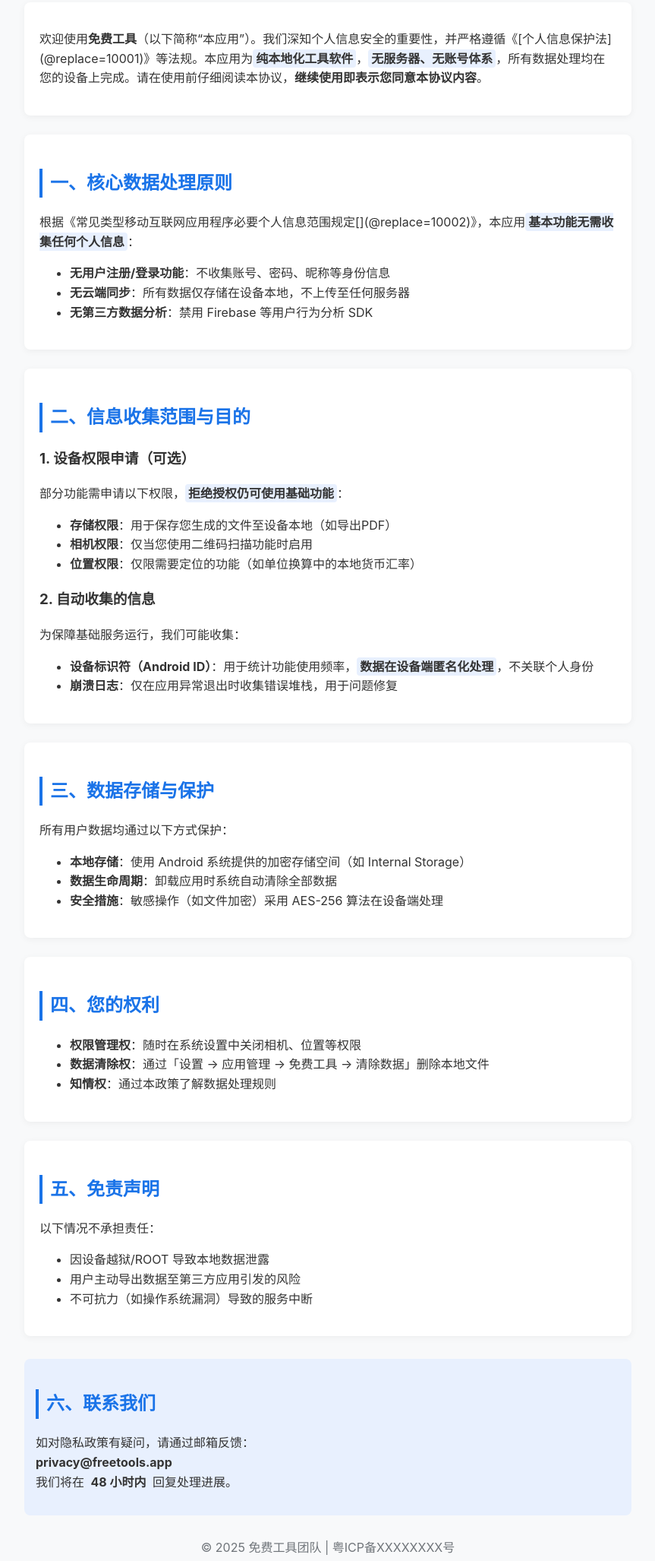
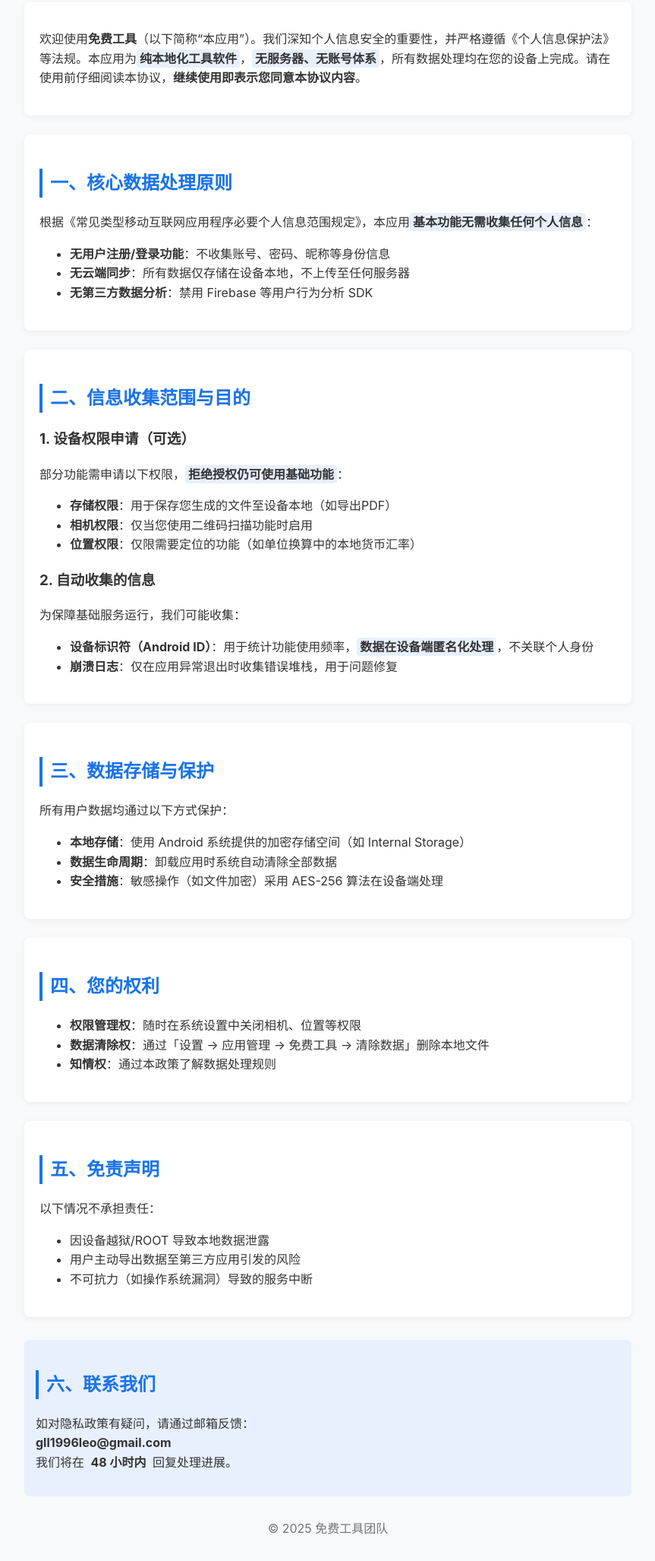
Before and after one commit to a765032380/web, a plain HTML site: page index.html in a window 1280 px wide. Shown: the part 187-2241 px from the top of the page at 76% size, without its empty margins (208-1071 px from the left). Drawn offline with Linux system fonts and the light colour scheme.

Commit message:
Update index.html

```diff
--- a/index.html
+++ b/index.html
@@ -75,12 +75,12 @@
     <div class="update-date">生效日期：2025年7月10日</div>
 
     <div class="section">
-        <p>欢迎使用<b>免费工具</b>（以下简称“本应用”）。我们深知个人信息安全的重要性，并严格遵循《[个人信息保护法](@replace=10001)》等法规。本应用为<span class="highlight">纯本地化工具软件</span>，<span class="highlight">无服务器、无账号体系</span>，所有数据处理均在您的设备上完成。请在使用前仔细阅读本协议，<b>继续使用即表示您同意本协议内容</b>。</p>
+        <p>欢迎使用<b>免费工具</b>（以下简称“本应用”）。我们深知个人信息安全的重要性，并严格遵循《个人信息保护法》等法规。本应用为<span class="highlight">纯本地化工具软件</span>，<span class="highlight">无服务器、无账号体系</span>，所有数据处理均在您的设备上完成。请在使用前仔细阅读本协议，<b>继续使用即表示您同意本协议内容</b>。</p>
     </div>
 
     <div class="section">
         <h2>一、核心数据处理原则</h2>
-        <p>根据《常见类型移动互联网应用程序必要个人信息范围规定[](@replace=10002)》，本应用<span class="highlight">基本功能无需收集任何个人信息</span>：</p>
+        <p>根据《常见类型移动互联网应用程序必要个人信息范围规定》，本应用<span class="highlight">基本功能无需收集任何个人信息</span>：</p>
         <ul>
             <li><b>无用户注册/登录功能</b>：不收集账号、密码、昵称等身份信息</li>
             <li><b>无云端同步</b>：所有数据仅存储在设备本地，不上传至任何服务器</li>
@@ -138,12 +138,12 @@
     <div class="contact">
         <h2>六、联系我们</h2>
         <p>如对隐私政策有疑问，请通过邮箱反馈：<br>
-        <b>privacy@freetools.app</b><br>
+        <b>gll1996leo@gmail.com</b><br>
         我们将在 <span class="highlight">48 小时内</span> 回复处理进展。</p>
     </div>
 
     <div style="text-align: center; margin-top: 30px; color: #70757a;">
-        <p>© 2025 免费工具团队 | 粤ICP备XXXXXXXX号</p>
+        <p>© 2025 免费工具团队</p>
     </div>
 </body>
 </html>
```
